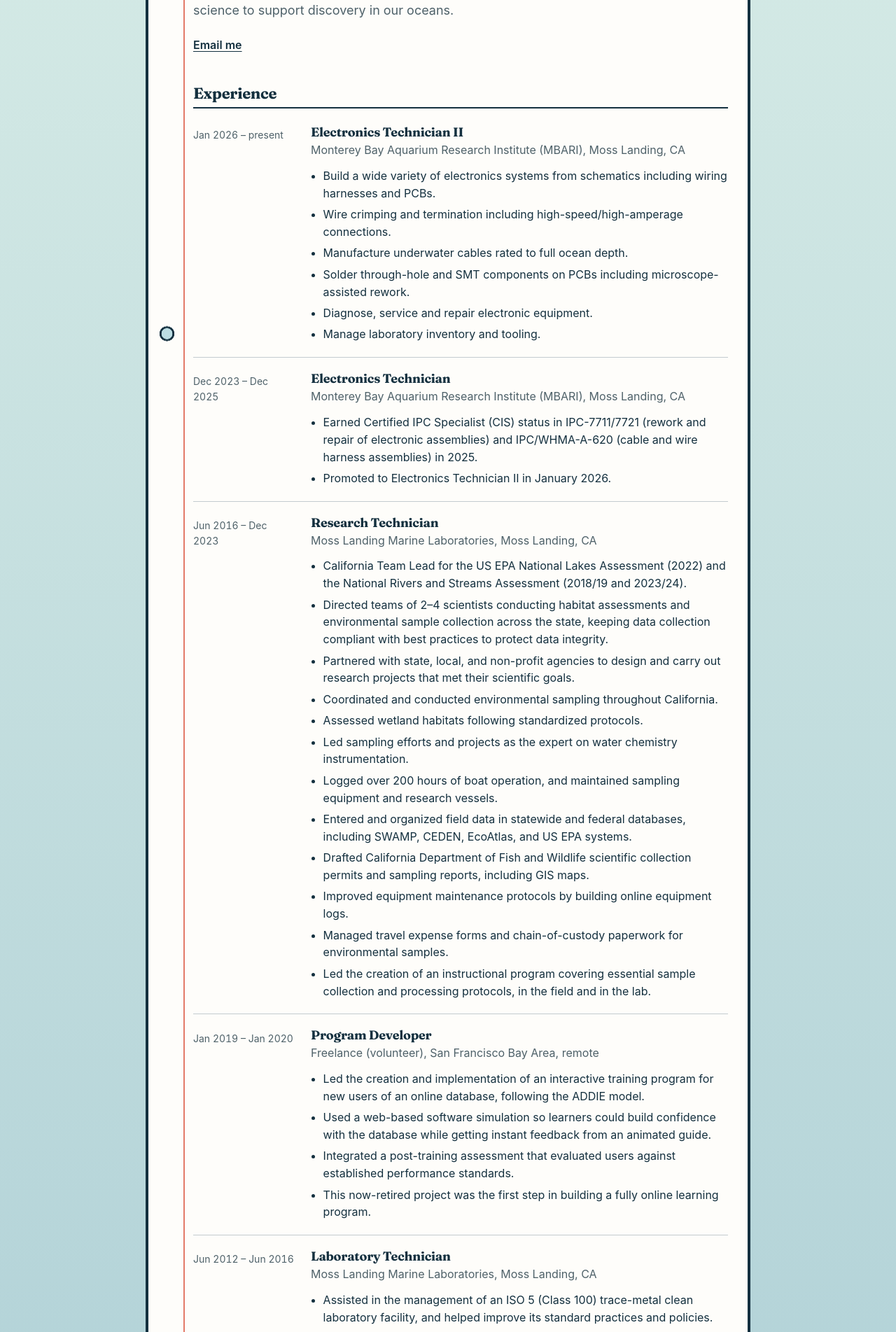
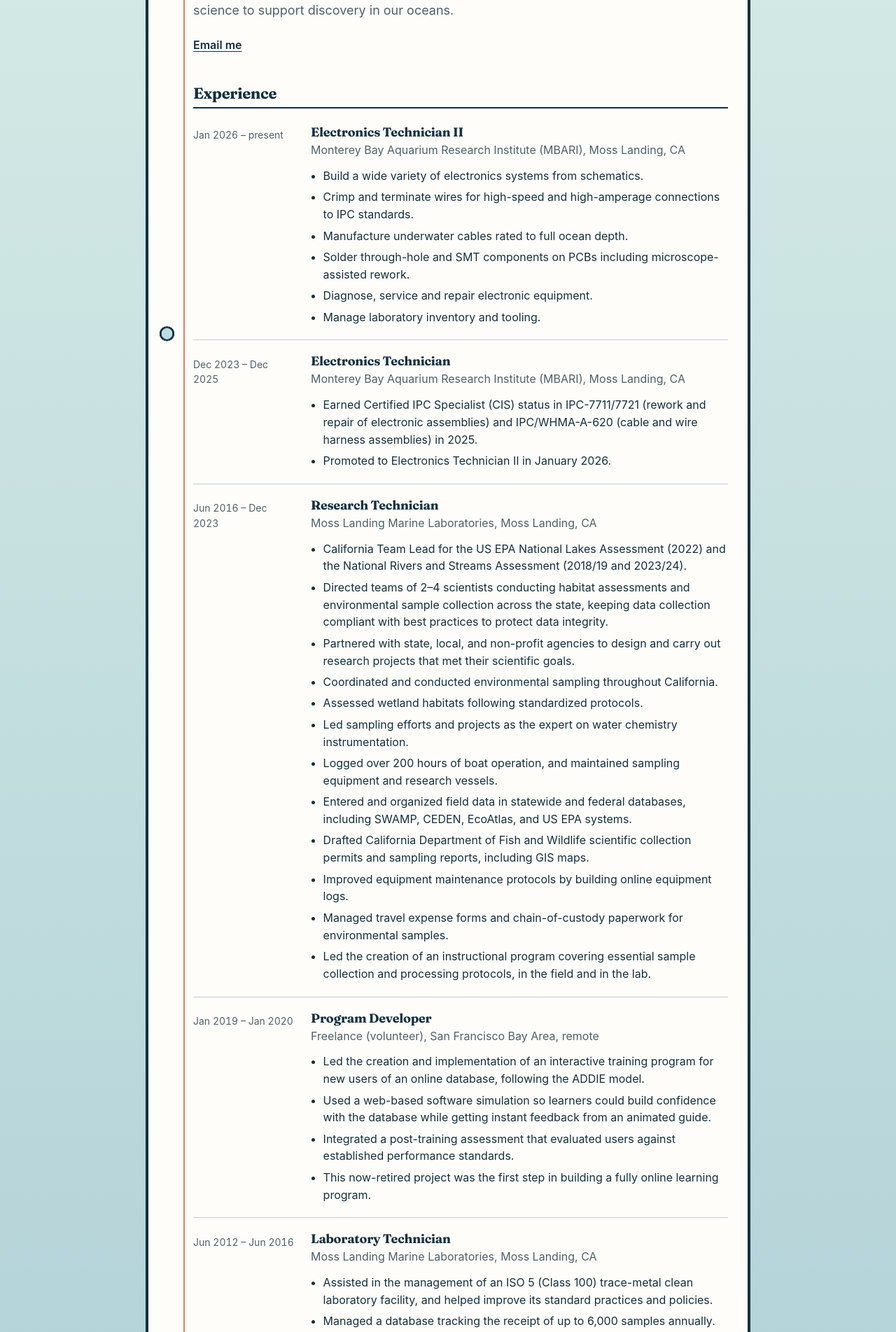
Before and after one commit to RobotCrabLab/Homepage, a Jekyll site: the page built from resume.html, in a window 1280 px wide. Shown: the part 932-2835 px from the top of the page at 70% size. Built offline with Jekyll 4.4.1, drawn with Linux system fonts in a browser that asks for light colours.

Commit message:
Resume: tighten first two Electronics Technician II bullets
Co-Authored-By: Claude Opus 5.5 <noreply@anthropic.com>
Claude-Session: https://claude.ai/code/session_016BwnKtQ7tfPe1rWV8MfjXu

```diff
--- a/_data/resume.yml
+++ b/_data/resume.yml
@@ -17,8 +17,8 @@ experience:
     place: Moss Landing, CA
     dates: Jan 2026 – present
     points:
-      - Build a wide variety of electronics systems from schematics including wiring harnesses and PCBs.
-      - Wire crimping and termination including high-speed/high-amperage connections.
+      - Build a wide variety of electronics systems from schematics.
+      - Crimp and terminate wires for high-speed and high-amperage connections to IPC standards.
       - Manufacture underwater cables rated to full ocean depth.
       - Solder through-hole and SMT components on PCBs including microscope-assisted rework.
       - Diagnose, service and repair electronic equipment.
```
